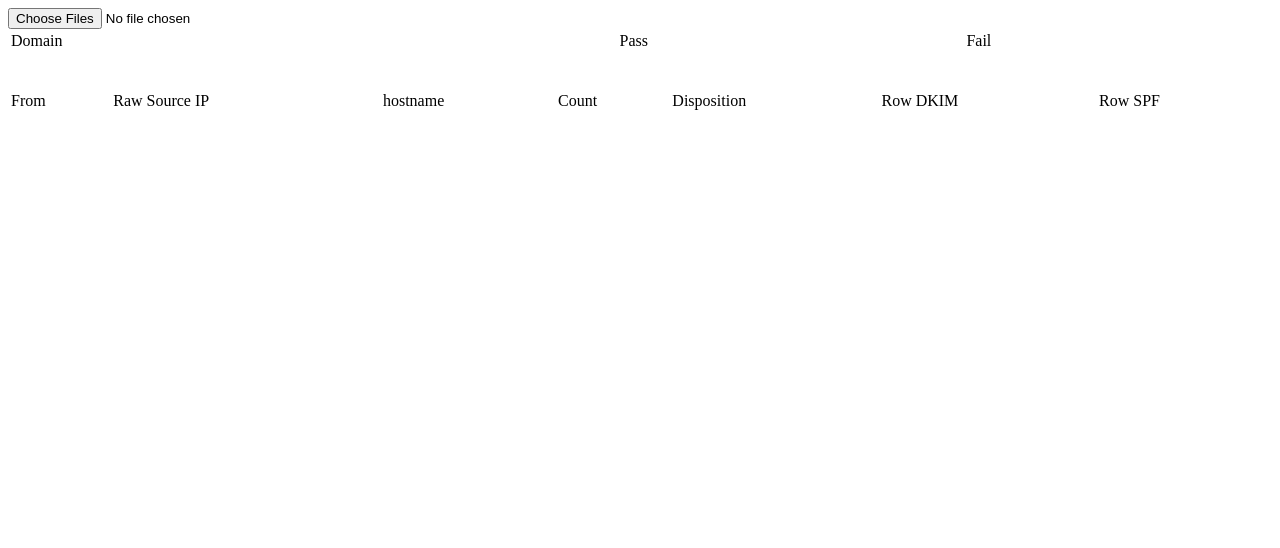
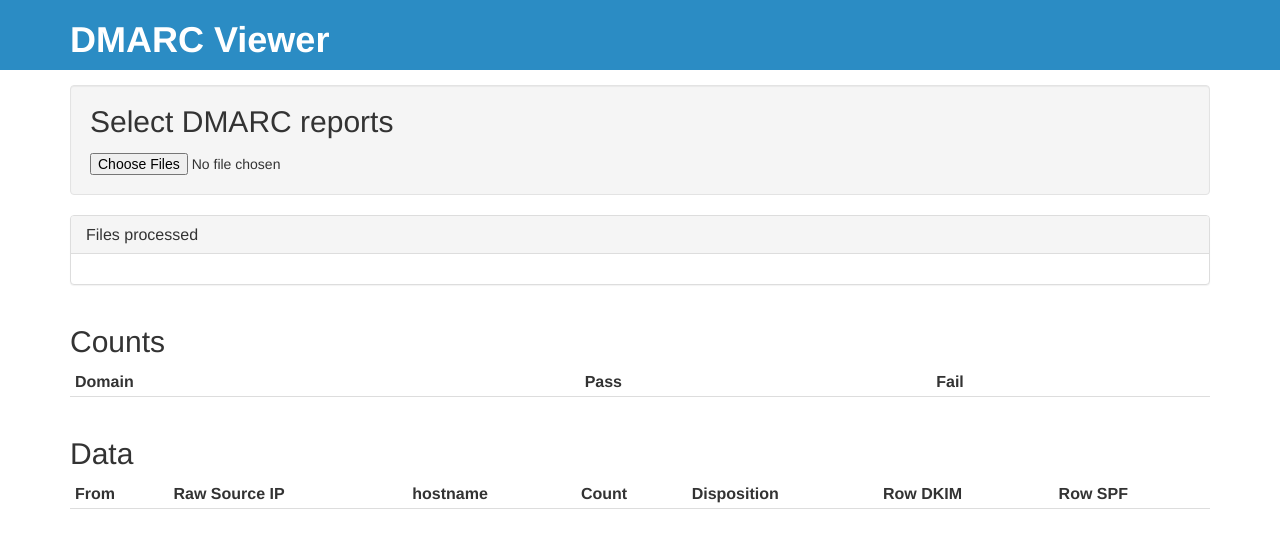
Before and after one commit to davidillsley/dmarc-html, a plain HTML site: page index.html in a window 1280 px wide. Drawn offline with nearby package versions, Linux system fonts and the light colour scheme.

Commit message:
Add styling for the viewer
Added bootstrap, some custom css and tidied up the HTML to make the
reports easier to view

```diff
--- a/index.html
+++ b/index.html
@@ -1,10 +1,51 @@
 <html>
 <head>
+  <title>DMARC Viewer</title>
   <script src="https://code.jquery.com/jquery-1.10.2.js"></script>
+  <link rel="stylesheet" href="https://maxcdn.bootstrapcdn.com/bootstrap/3.3.6/css/bootstrap.min.css">
+  <style>
+  header { background: #2B8CC4; margin-bottom: 15px; }
+  header h1 { color: #fff; font-weight: bold; }
+  h2 { margin-top: 40px; }
+  .well h2 { margin: 0 0 15px 0; }
+  table th, table td { padding: 5px; border-bottom: #ddd 1px solid; }
+  table th { font-weight: bold; }
+  table tr:nth-child(even) { background: #f5f5f5; }
+  </style>
 </head>
 <body>
-<input type="file" id="files" name="files[]" multiple />
-<output id="list"></output>
+  <header>
+    <div class="container">
+      <h1>DMARC Viewer</h1>
+    </div>
+  </header>
+  <div class="container">
+    <!-- select files -->
+    <div class="well">
+      <h2>Select DMARC reports</h2>
+      <input type="file" id="files" name="files[]" multiple />
+    </div>
+
+    <!-- file list -->
+    <div class="panel panel-default">
+      <div class="panel-heading"><h2 class="panel-title">Files processed</h2></div>
+      <div class="panel-body" id="list"></div>
+    </div>
+
+    <!-- counts -->
+    <h2>Counts</h2>
+    <table id="counts" width="100%">
+      <thead><tr><th>Domain</th><th>Pass</th><th>Fail</th></tr></thead>
+    </table>
+
+    <!-- data -->
+    <h2>Data</h2>
+    <table id="example" width="100%">
+      <thead><tr><th>From</th><th>Raw Source IP</th><th>hostname</th><th>Count</th><th>Disposition</th><th>Row DKIM</th><th>Row SPF</th></tr></thead>
+    </table>
+  </div>
+
+
 
 <script>
 
@@ -94,14 +135,5 @@
   document.getElementById('files').addEventListener('change', handleFileSelect, false);
 </script>
 
-<table id="counts" class="compact" width="100%">
-<thead><td>Domain</td><td>Pass</td><td>Fail</td></thead>
-</table>
-
-<br><br>
-
-<table id="example" class="compact" width="100%">
-<thead><td>From</td><td>Raw Source IP</td><td>hostname</td><td>Count</td><td>Disposition</td><td>Row DKIM</td><td>Row SPF</td></thead>
-</table>
 </body>
 </html>
```
